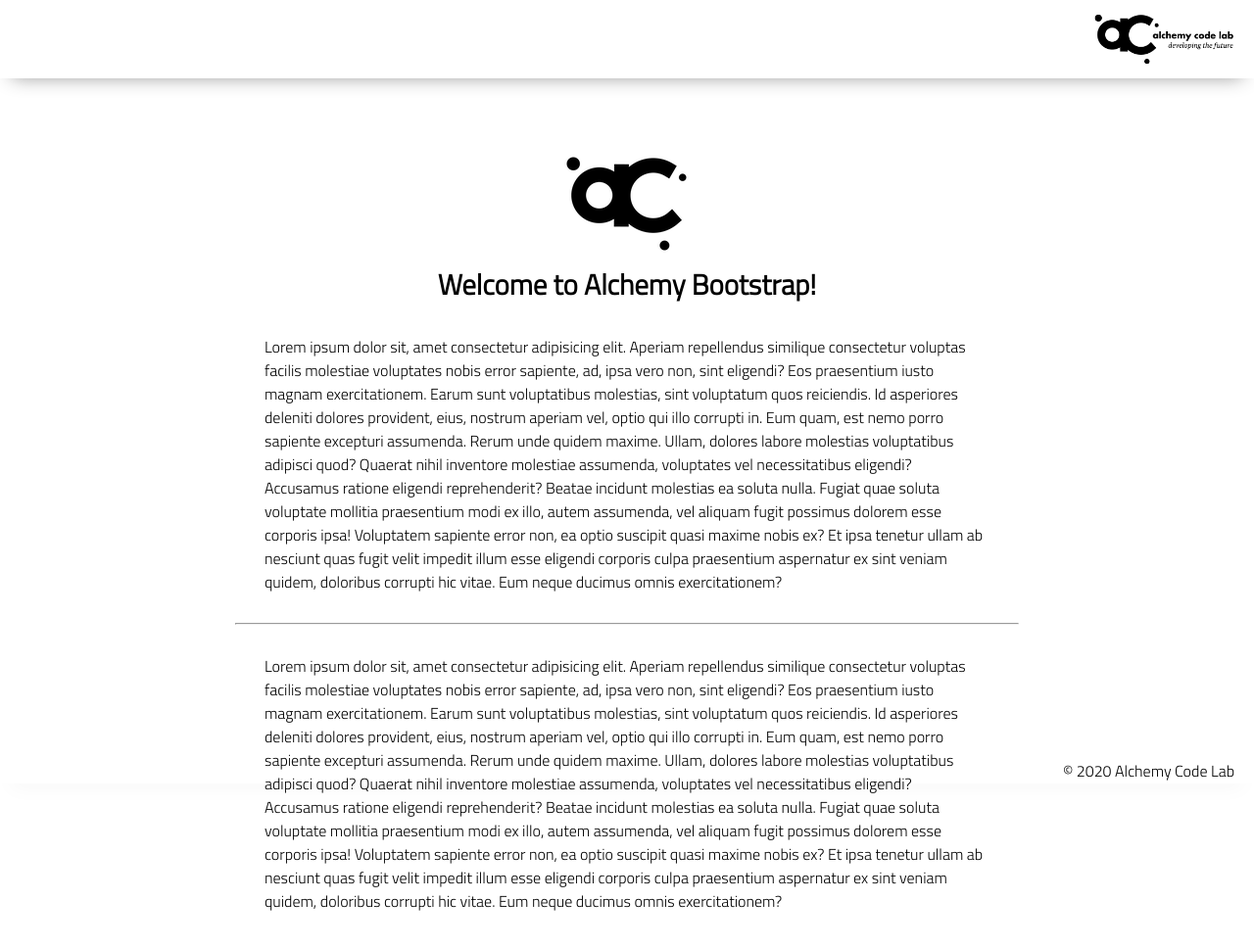
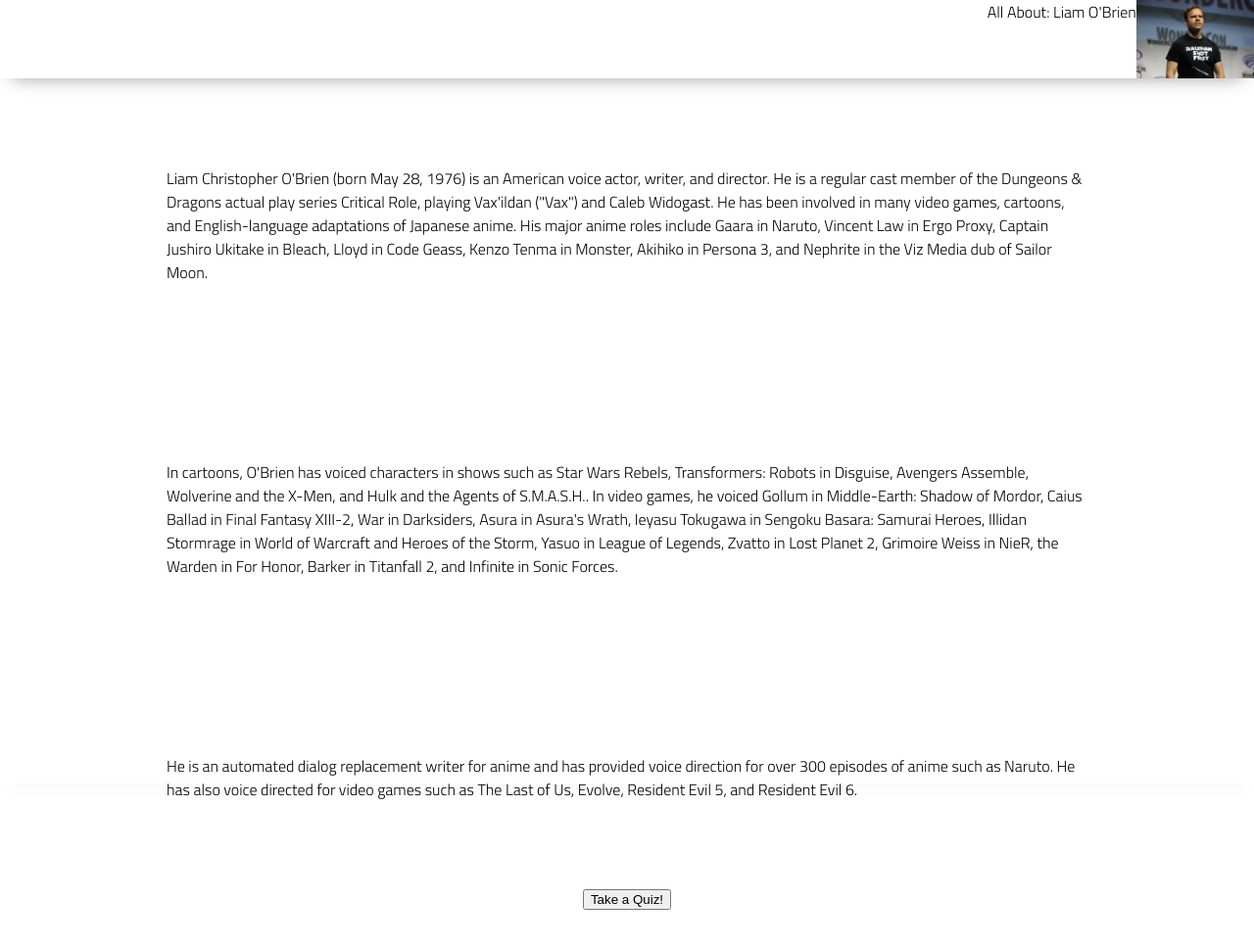
Before and after one commit to classalto/lab-01-quiz-page, a plain HTML site: page index.html in a window 1280 px wide. Shown: the whole page at 98% size. After the commit the page ends 929 px from the top, so only its background shows below. Drawn offline with Linux system fonts and the light colour scheme.

Commit message:
create index.html and add html pg structure

```diff
--- a/index.html
+++ b/index.html
@@ -9,43 +9,30 @@
     <link rel="stylesheet" href="styles/reset.css">
     <link rel="stylesheet" href="styles/style.css">
     <link rel="stylesheet" href="styles/home.css">
-    <title>Document</title>
+    <title>Liam O'Brien</title>
 </head>
 
 <body>
+
     <header>
-        <div class="gutter-right logo">
-            <img src="assets/big-logo.png"/>
-        </div>
+        <h1>All About: Liam O'Brien</h1>
+        <img src="./images/1024px-Liam_O'Brien_(33807845256).jpg" alt="Liam O'Brien">
     </header>
+
     <main>
-        <section class="main-section">
-            <img class="main-logo" src="assets/alchemy-logo.png"/>
-            <h2>
-                Welcome to Alchemy Bootstrap!
-            </h2>
-
-            <content>
-            <p>
-                Lorem ipsum dolor sit, amet consectetur adipisicing elit. Aperiam repellendus similique consectetur voluptas facilis molestiae voluptates nobis error sapiente, ad, ipsa vero non, sint eligendi? Eos praesentium iusto magnam exercitationem.
-                Earum sunt voluptatibus molestias, sint voluptatum quos reiciendis. Id asperiores deleniti dolores provident, eius, nostrum aperiam vel, optio qui illo corrupti in. Eum quam, est nemo porro sapiente excepturi assumenda.
-                Rerum unde quidem maxime. Ullam, dolores labore molestias voluptatibus adipisci quod? Quaerat nihil inventore molestiae assumenda, voluptates vel necessitatibus eligendi? Accusamus ratione eligendi reprehenderit? Beatae incidunt molestias ea soluta nulla.
-                Fugiat quae soluta voluptate mollitia praesentium modi ex illo, autem assumenda, vel aliquam fugit possimus dolorem esse corporis ipsa! Voluptatem sapiente error non, ea optio suscipit quasi maxime nobis ex?
-                Et ipsa tenetur ullam ab nesciunt quas fugit velit impedit illum esse eligendi corporis culpa praesentium aspernatur ex sint veniam quidem, doloribus corrupti hic vitae. Eum neque ducimus omnis exercitationem?
-            </p>
-            <hr />
-            <p>
-                Lorem ipsum dolor sit, amet consectetur adipisicing elit. Aperiam repellendus similique consectetur voluptas facilis molestiae voluptates nobis error sapiente, ad, ipsa vero non, sint eligendi? Eos praesentium iusto magnam exercitationem.
-                Earum sunt voluptatibus molestias, sint voluptatum quos reiciendis. Id asperiores deleniti dolores provident, eius, nostrum aperiam vel, optio qui illo corrupti in. Eum quam, est nemo porro sapiente excepturi assumenda.
-                Rerum unde quidem maxime. Ullam, dolores labore molestias voluptatibus adipisci quod? Quaerat nihil inventore molestiae assumenda, voluptates vel necessitatibus eligendi? Accusamus ratione eligendi reprehenderit? Beatae incidunt molestias ea soluta nulla.
-                Fugiat quae soluta voluptate mollitia praesentium modi ex illo, autem assumenda, vel aliquam fugit possimus dolorem esse corporis ipsa! Voluptatem sapiente error non, ea optio suscipit quasi maxime nobis ex?
-                Et ipsa tenetur ullam ab nesciunt quas fugit velit impedit illum esse eligendi corporis culpa praesentium aspernatur ex sint veniam quidem, doloribus corrupti hic vitae. Eum neque ducimus omnis exercitationem?
-            </p>
-
+        <section>
+            <p>Liam Christopher O'Brien (born May 28, 1976) is an American voice actor, writer, and director. He is a regular cast member of the Dungeons & Dragons actual play series Critical Role, playing Vax'ildan ("Vax") and Caleb Widogast. He has been involved in many video games, cartoons, and English-language adaptations of Japanese anime. His major anime roles include Gaara in Naruto, Vincent Law in Ergo Proxy, Captain Jushiro Ukitake in Bleach, Lloyd in Code Geass, Kenzo Tenma in Monster, Akihiko in Persona 3, and Nephrite in the Viz Media dub of Sailor Moon.</p>
         </section>
+        <section>
+            <p>In cartoons, O'Brien has voiced characters in shows such as Star Wars Rebels, Transformers: Robots in Disguise, Avengers Assemble, Wolverine and the X-Men, and Hulk and the Agents of S.M.A.S.H.. In video games, he voiced Gollum in Middle-Earth: Shadow of Mordor, Caius Ballad in Final Fantasy XIII-2, War in Darksiders, Asura in Asura's Wrath, Ieyasu Tokugawa in Sengoku Basara: Samurai Heroes, Illidan Stormrage in World of Warcraft and Heroes of the Storm, Yasuo in League of Legends, Zvatto in Lost Planet 2, Grimoire Weiss in NieR, the Warden in For Honor, Barker in Titanfall 2, and Infinite in Sonic Forces.</p>
+        </section>
+        <section>
+            <p>He is an automated dialog replacement writer for anime and has provided voice direction for over 300 episodes of anime such as Naruto. He has also voice directed for video games such as The Last of Us, Evolve, Resident Evil 5, and Resident Evil 6.</p>
+        </section>
+        <button id="quiz-button">Take a Quiz!</button>
     </main>
     <footer>
-        <div class="copy gutter-right">&copy; 2020 Alchemy Code Lab</div>
+        <div id="secret-div"></div>
     </footer>
 
     <script type="module" src="app.js"></script>
```
Also changed, not shown: images/1024px-Liam_O'Brien_(33807845256).jpg (added).
